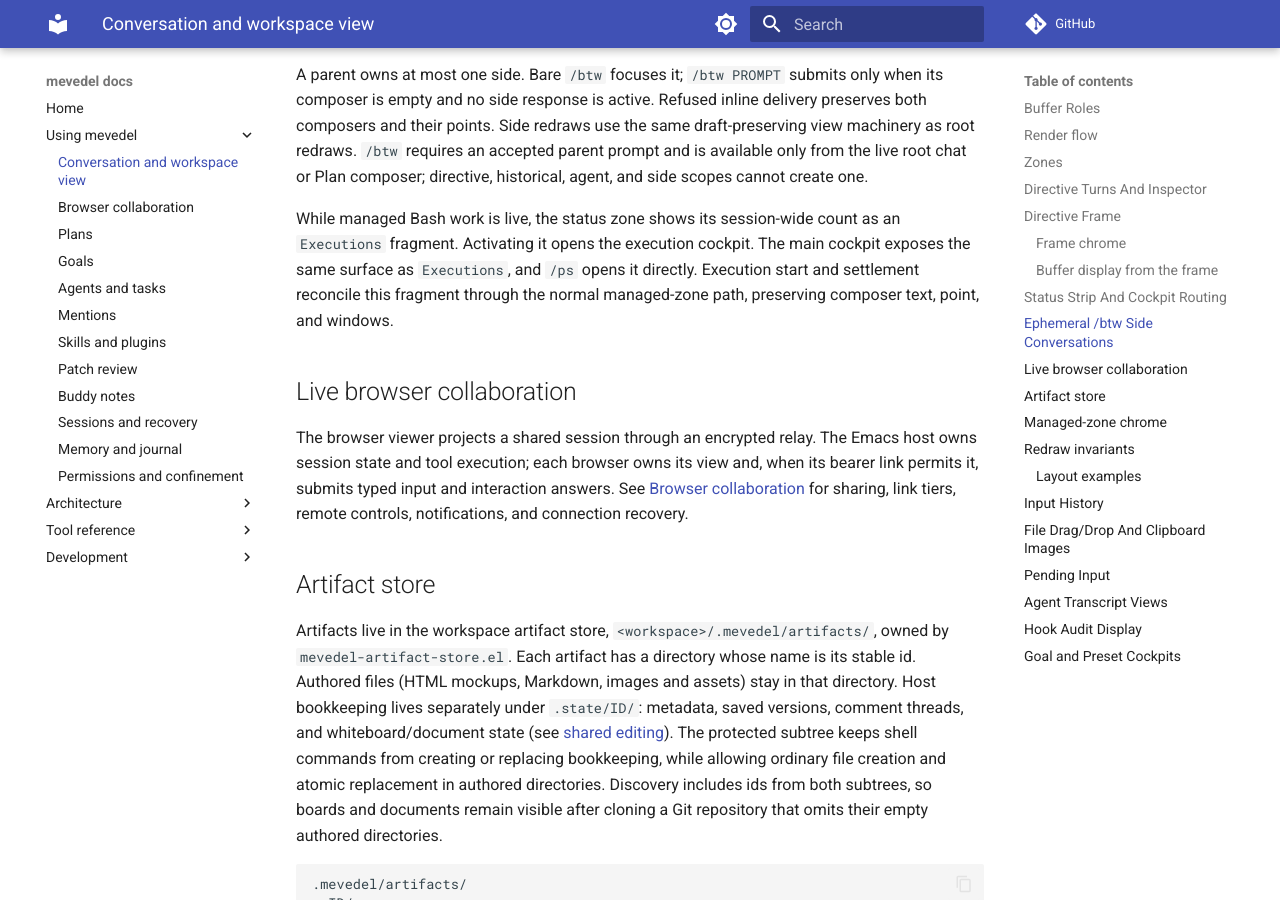
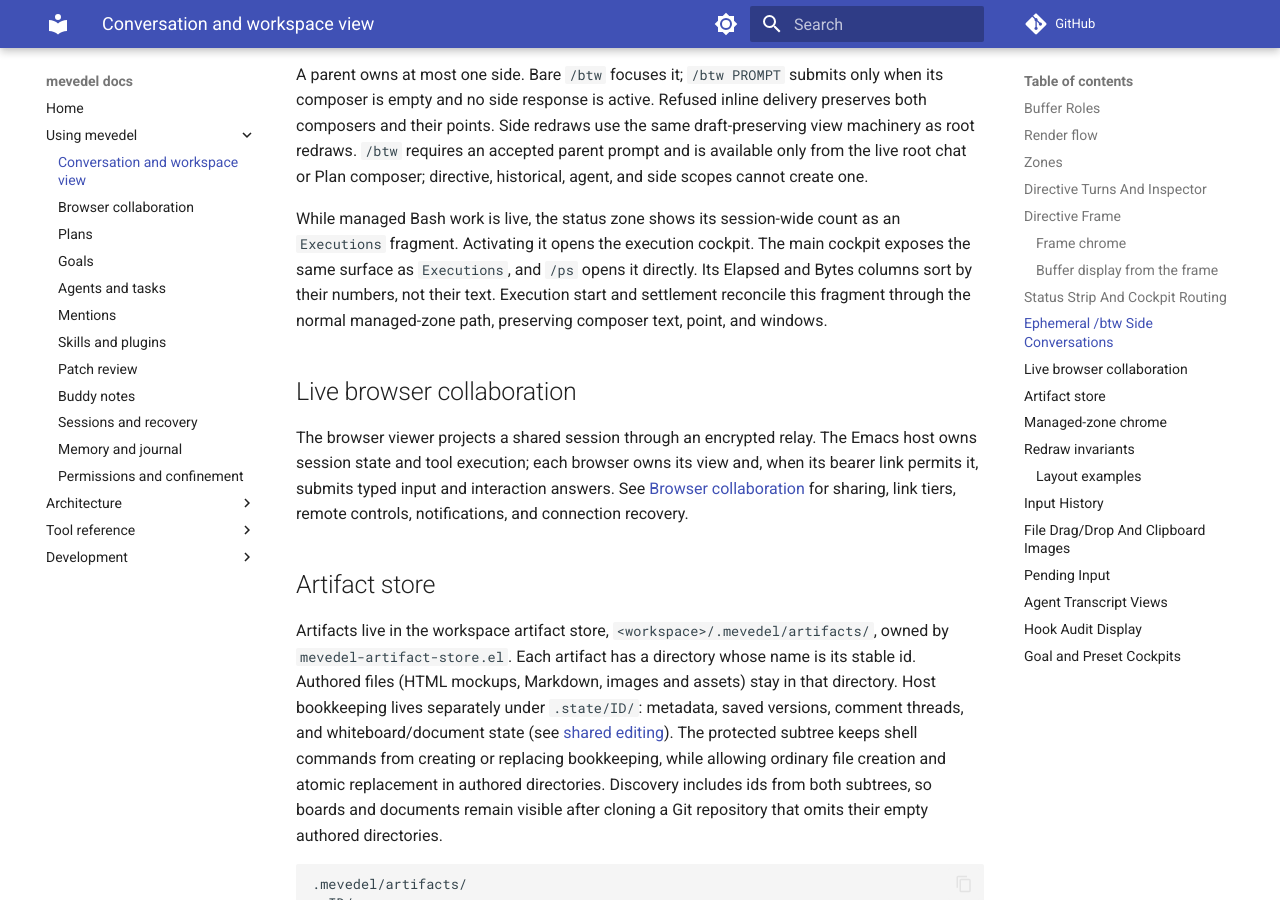
Before and after one commit to FrauH0lle/mevedel, an MkDocs documentation site: the page built from docs/view.md, in a window 1280 px wide and 900 px high, scrolled down 24231 px. Built offline with MkDocs 1.6.1 and Material for MkDocs 9.7.7, drawn with Linux system fonts in a browser that asks for light colours; comment, search, counter and statistics services are not loaded.

Commit message:
fix(executions): Sort Elapsed and Bytes numerically
The execution cockpit sorted every column by its displayed text, so an
execution running "1m 05s" sorted before one at "9s", and 100 bytes
before 20.  Numeric cells now carry their underlying number, and both
columns sort by it.

* mevedel-executions-list.el (mevedel-executions-list--entry): Attach
the duration and byte count to their cells.
(mevedel-executions-list--by-number): New function.
(mevedel-executions-list--surface): Sort Elapsed and Bytes with it.
* docs/view.md: Note the numeric sorting.

```diff
--- a/docs/view.md
+++ b/docs/view.md
@@ -1151,7 +1151,7 @@
 While managed Bash work is live, the status zone shows its session-wide count
 as an `Executions` fragment. Activating it opens the execution cockpit. The
 main cockpit exposes the same surface as `Executions`, and `/ps` opens it
-directly. Execution start and settlement reconcile this fragment through the
+directly. Its Elapsed and Bytes columns sort by their numbers, not their text. Execution start and settlement reconcile this fragment through the
 normal managed-zone path, preserving composer text, point, and windows.
 
 ## Live browser collaboration
```
Also changed, not shown: 2 other files.
